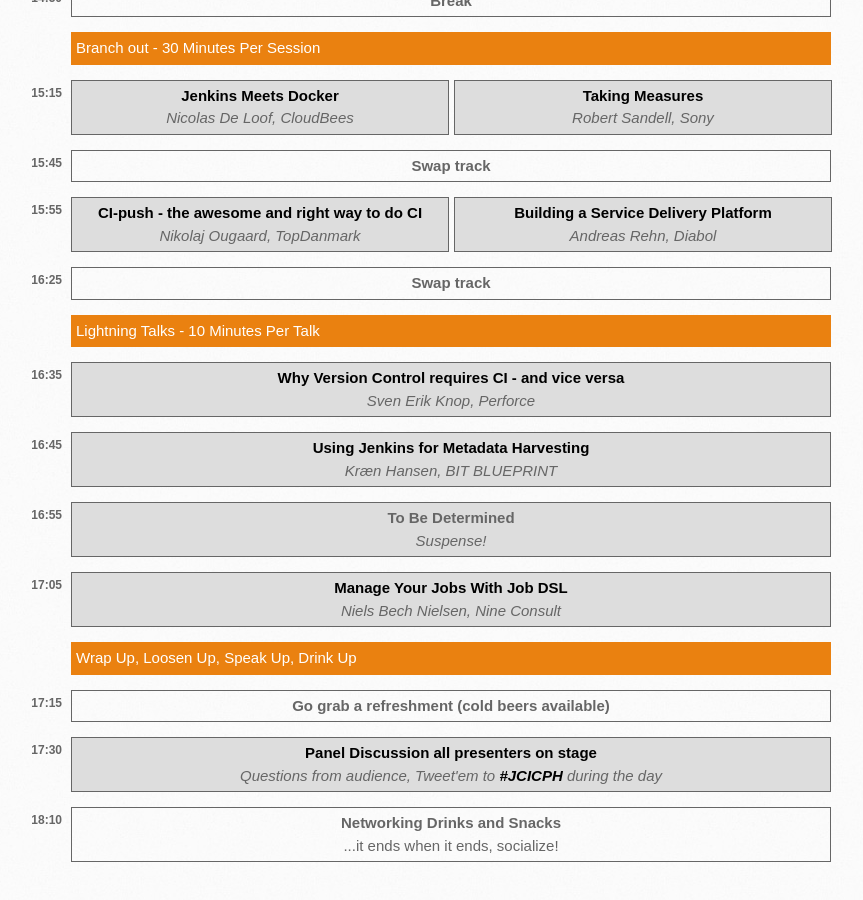
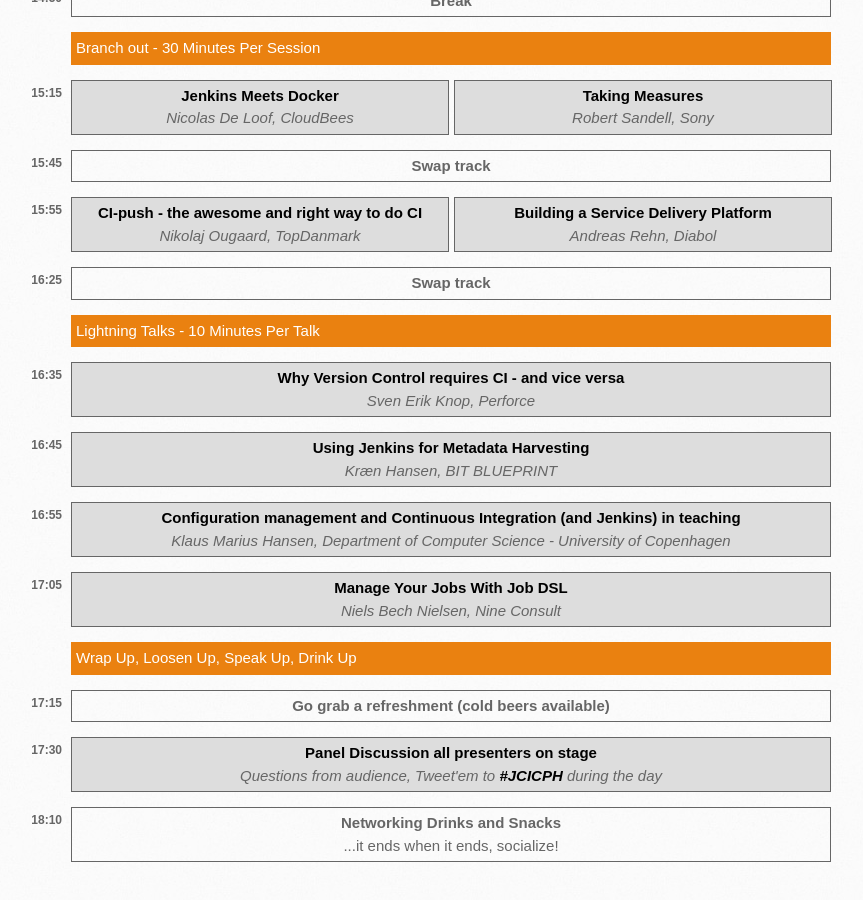
Before and after one commit to JCICPH/jcicph.github.io, a Jekyll site: the page built from agenda/index.md, in a window 1280 px wide and 900 px high, scrolled down 1255 px. Shown: the whole window, without its empty margins (167-1030 px from the left). Built offline with Jekyll 4.4.1, drawn with Linux system fonts in a browser that asks for light colours; nearby versions of some CDN libraries.

Commit message:
Integrated origin/ready/adam

```diff
--- a/agenda/index.md
+++ b/agenda/index.md
@@ -155,8 +155,8 @@
   <div class="agenda-row">
     <div class="agenda-column agenda-column-time timestamp">16:55</div>
     <!--div class="agenda-column agenda-1col agenda-item"><a href="/program/#two_for_one">Building Resilient CI Infrastructure</a><br/><em>Kohsuke Kawaguchi, CloudBees</em></div-->
-    <div class="agenda-column agenda-1col agenda-item"><strong>To Be Determined</strong><br/><em>Suspense!</em></div>
-  </div>
+    <div class="agenda-column agenda-1col agenda-item"><a href="/program/#teaching">Configuration management and Continuous Integration (and Jenkins) in teaching</a><br/><em>Klaus Marius Hansen, Department of Computer Science - University of Copenhagen</em></div>
+</div>
 
     <div class="agenda-row">
     <div class="agenda-column agenda-column-time timestamp">17:05</div>
```
